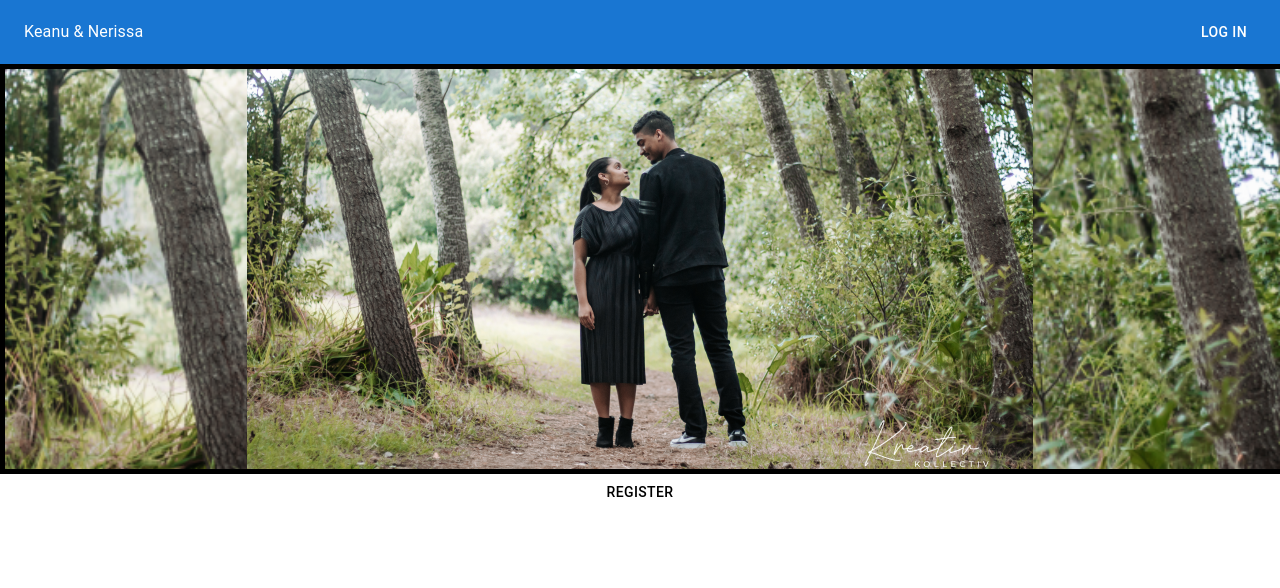
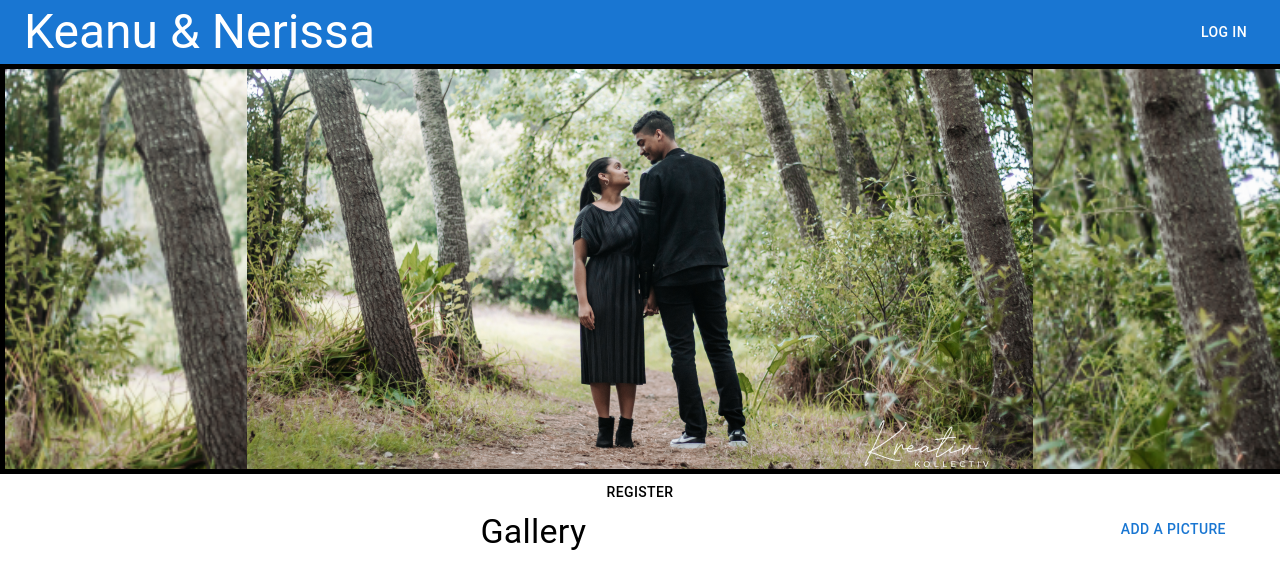
Before and after one commit to Naicigam28/wedding-app, a React (Create React App) app: page / in a window 1280 px wide. Shown: the top 588 px of the page. Built offline with nearby package versions, Linux system fonts and the light colour scheme; no server answers.

Commit message:
Adding Upload Dialog and Gallery

```diff
--- a/src/App.jsx
+++ b/src/App.jsx
@@ -2,6 +2,7 @@ import { initializeApp,getApps } from "firebase/app";
 import { useEffect } from "react";
 import "./App.css";
 import Banner from "./components/Banner/Banner";
+import Gallery from "./components/Gallery/Gallery";
 import NavBar from "./components/Navbar";
 import Register from "./components/Register/Register";
 import firebaseConfig from "./Firebase/keys";
@@ -18,6 +19,7 @@ function App() {
       <NavBar />
       <Banner />
       <Register/>
+      <Gallery/>
     </div>
   );
 }
--- /dev/null
+++ b/src/components/Gallery/Gallery.jsx
@@ -0,0 +1,17 @@
+import { Button, Grid, Typography } from "@mui/material";
+import React from "react";
+import UploadDialog from "./UploadDialog";
+
+function Gallery() {
+  return (
+    <>
+      <Grid container>
+        <Grid item xs={10}>
+          <Typography variant="h4">Gallery</Typography>
+        </Grid>
+        <Grid item xs={2} ><UploadDialog/></Grid>
+      </Grid>
+    </>
+  );
+}
+export default Gallery;
--- /dev/null
+++ b/src/components/Gallery/UploadDialog.jsx
@@ -0,0 +1,58 @@
+import {
+  Button,
+  Dialog,
+  DialogActions,
+  DialogTitle,
+  Grid,
+  TextField,
+  Typography,
+} from "@mui/material";
+import React, { useState } from "react";
+
+function UploadDialog() {
+  const [open, setOpen] = useState(false);
+  const handleOpen = () => {
+    setOpen(true);
+  };
+  const handleClose = () => {
+    setOpen(false);
+  };
+
+  return (
+    <>
+      <Button onClick={handleOpen}>Add A picture</Button>
+      <Dialog
+        open={open}
+        onClose={handleClose}
+        maxWidth="md"
+        handleOpen
+        fullWidth
+      >
+        <DialogTitle>Add a message</DialogTitle>
+        <Grid
+          container
+          spacing={3}
+          style={{ padding: "5px" }}
+          justifyContent="center"
+          justifyItems="center"
+          alignItems="center"
+          alignContent="center"
+        >
+          <Grid item xs={12}>
+            <TextField fullWidth multiline rows={4} />
+          </Grid>
+
+          <Grid item xs={12}>
+            <Typography>Add an Image:</Typography>
+            <input type="file" accept="image/*" id="file-input" />
+          </Grid>
+        </Grid>
+        <DialogActions>
+          <Button>Submit</Button>
+        </DialogActions>
+      </Dialog>
+    </>
+  );
+}
+
+export default UploadDialog;
--- a/src/components/Navbar.jsx
+++ b/src/components/Navbar.jsx
@@ -11,7 +11,7 @@ function NavBar() {
     <Box sx={{ flexGrow: 1 }}>
       <AppBar position="static">
         <Toolbar>
-          <Typography sx={{ flexGrow: 1, textAlign: "left" }}>
+          <Typography variant="h3" sx={{ flexGrow: 1, textAlign: "left" }}>
             Keanu & Nerissa
           </Typography>
           <Signin/>
--- a/src/components/Signin/Signin.jsx
+++ b/src/components/Signin/Signin.jsx
@@ -72,7 +72,7 @@ function Signin() {
   };
 
   return currentUser ? (
-    <Typography color="inherit" textAlign="center" variant="h6">
+    <Typography color="inherit" textAlign="center">
       {currentUser.email}
     </Typography>
   ) : (
```
